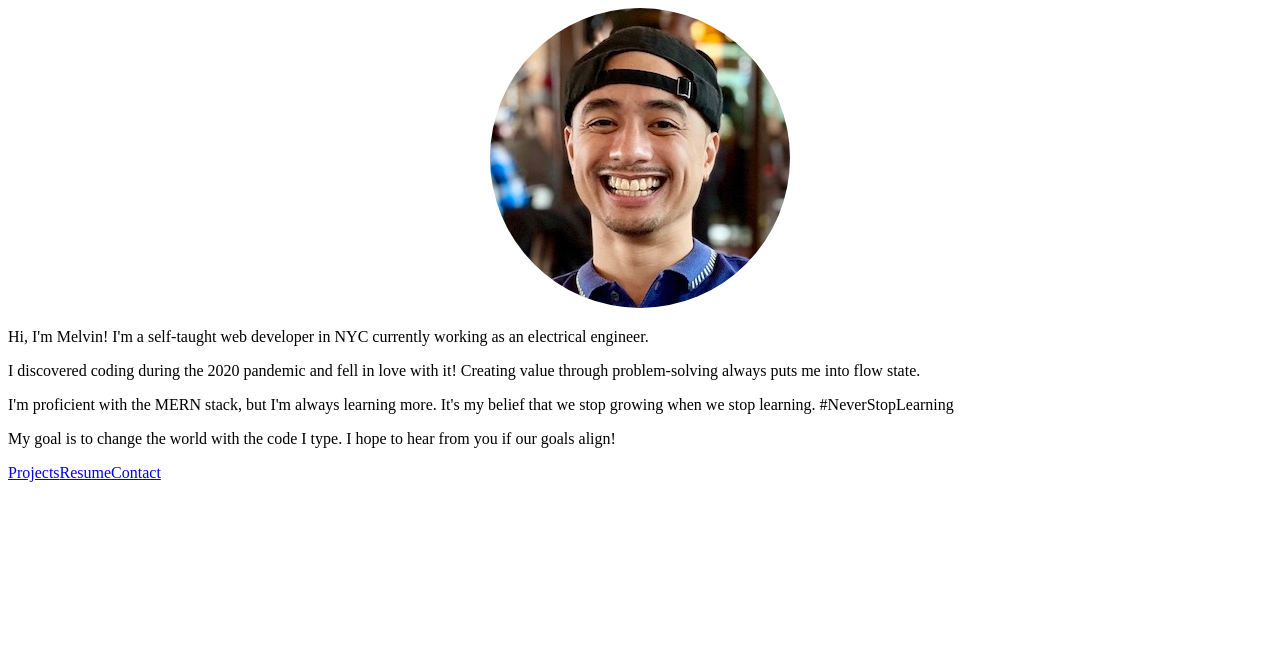
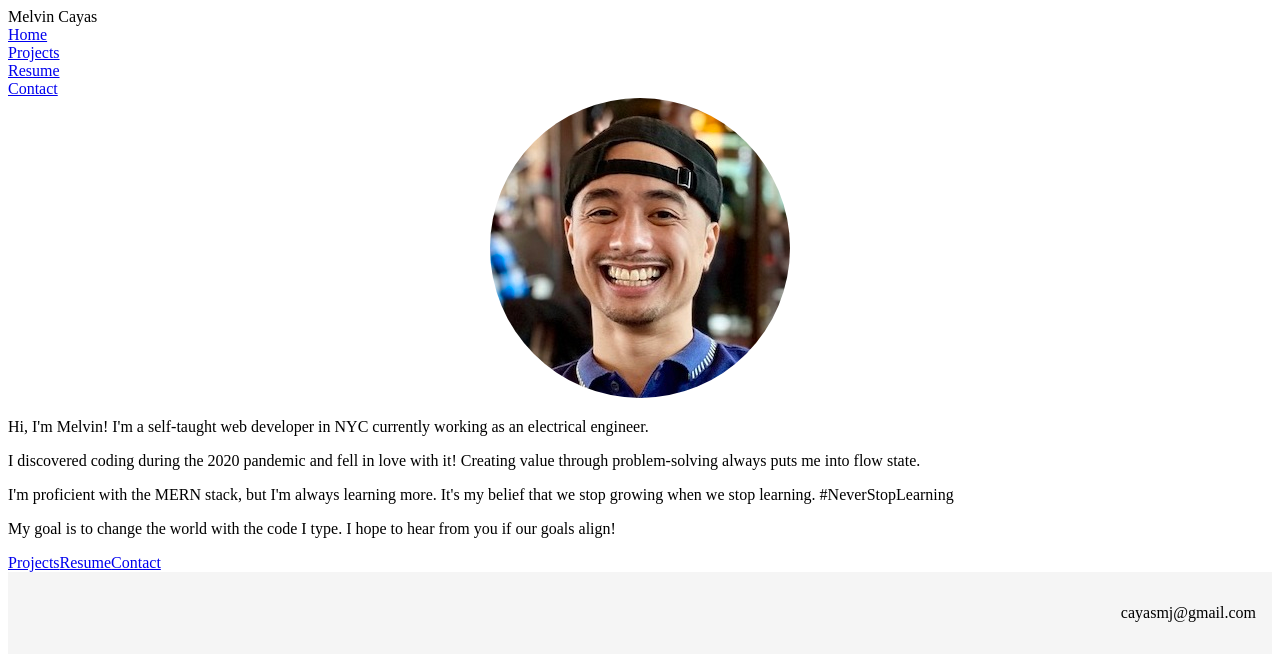
Before and after one commit to melvincayas/personal-website, a Next.js app: page / in a window 1280 px wide. Shown: the top 660 px of the page. Built offline with nearby package versions, Linux system fonts and the light colour scheme.

Commit message:
Added Navbar back to layout

```diff
--- a/components/UI/NavbarLinks.js
+++ b/components/UI/NavbarLinks.js
@@ -1,4 +1,4 @@
-import { NavLink } from "react-router-dom";
+import Link from "next/link";
 import classes from "./styles/Navbar.module.css";
 
 const NavbarLinks = () => {
@@ -6,41 +6,41 @@ const NavbarLinks = () => {
 		<div className="navbar-menu" id="nav-links">
 			<div className="navbar-end">
 				<div className="navbar-item">
-					<NavLink
+					<Link
 						exact
 						className={`is-size-5 ${classes["nav-links"]}`}
 						activeClassName={classes.active}
-						to="/"
+						href="/"
 					>
 						Home
-					</NavLink>
+					</Link>
 				</div>
 				<div className="navbar-item">
-					<NavLink
+					<Link
 						className={`is-size-5 ${classes["nav-links"]}`}
 						activeClassName={classes.active}
-						to="/projects"
+						href="/projects"
 					>
 						Projects
-					</NavLink>
+					</Link>
 				</div>
 				<div className="navbar-item">
-					<NavLink
+					<Link
 						className={`is-size-5 ${classes["nav-links"]}`}
 						activeClassName={classes.active}
-						to="/resume"
+						href="/resume"
 					>
 						Resume
-					</NavLink>
+					</Link>
 				</div>
 				<div className="navbar-item">
-					<NavLink
+					<Link
 						className={`is-size-5 ${classes["nav-links"]}`}
 						activeClassName={classes.active}
-						to="/contact"
+						href="/contact"
 					>
 						Contact
-					</NavLink>
+					</Link>
 				</div>
 			</div>
 		</div>
--- a/pages/_app.js
+++ b/pages/_app.js
@@ -1,5 +1,11 @@
+import Layout from "../components/UI/Layout";
+
 const MyApp = ({ Component, pageProps }) => {
-	return <Component {...pageProps} />;
+	return (
+		<Layout>
+			<Component {...pageProps} />
+		</Layout>
+	);
 };
 
 export default MyApp;
```
